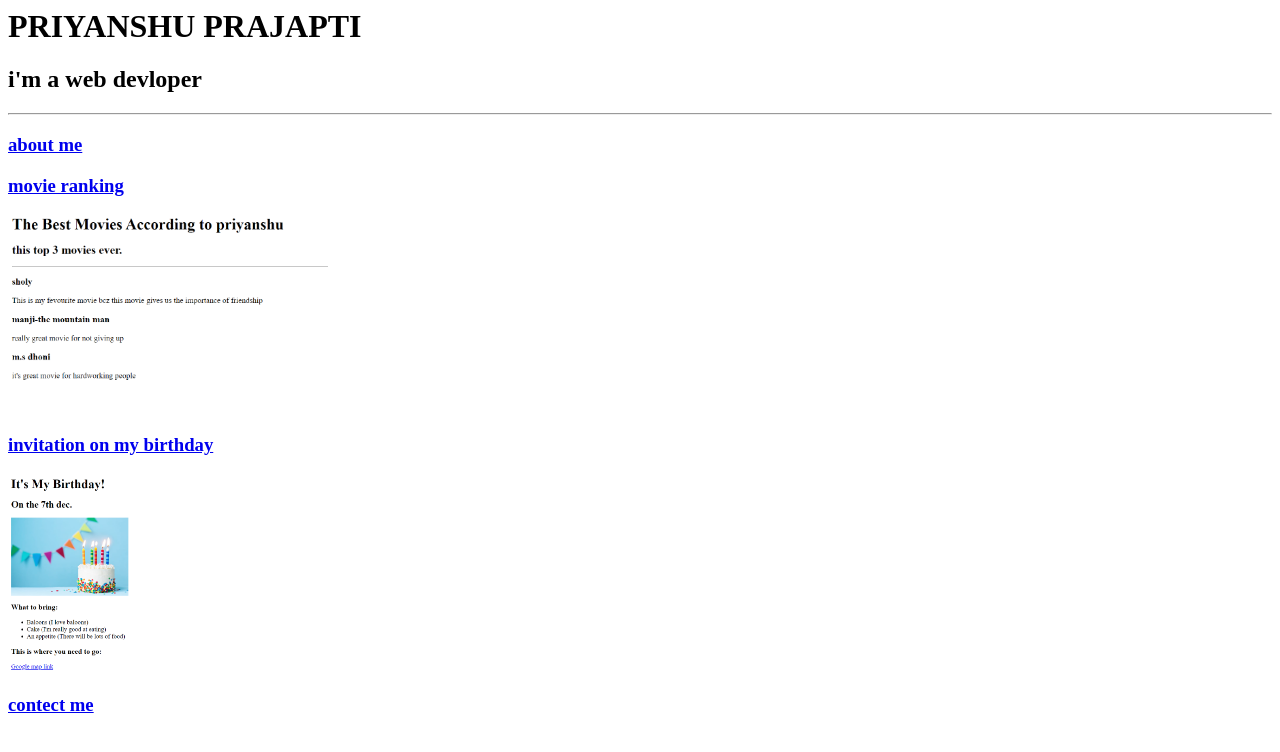
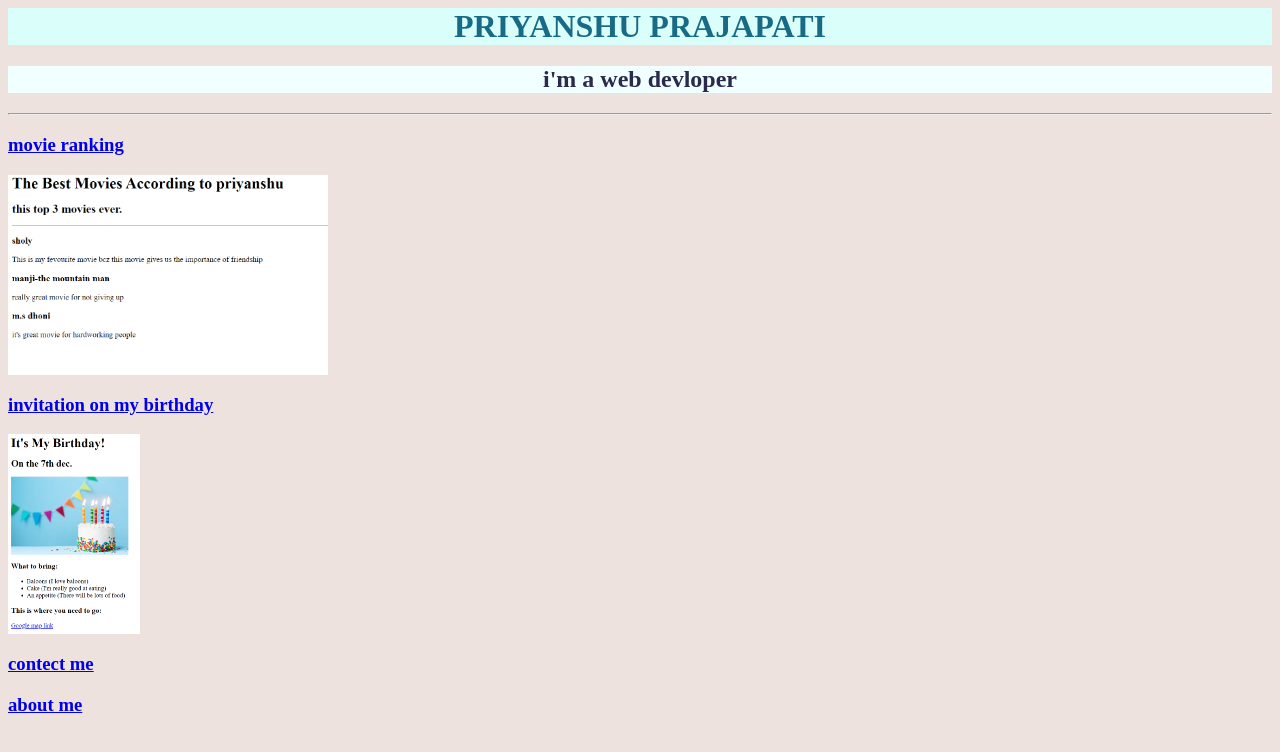
Before and after one commit to priyanshu7124/my-html-protfolio, a plain HTML site: page index.html in a window 1280 px wide. Drawn offline with Linux system fonts and the light colour scheme.

Commit message:
adding css

```diff
--- a/index.html
+++ b/index.html
@@ -1,25 +1,25 @@
-<!-- TODO 1: Create the HTML Boilerplate -->
+
 <!DOCTYPE .html>
 <html lang="eng">
 
 <head>
     <meta charset="UTF-8">
     <H1><title>"PEIYANSHU'S PROFOLIO"</title> </H1>
-
+    <link rel="stylesheet" href="style.css"/>
     </head>
 </head>
 <body>
-    <h1>PRIYANSHU PRAJAPTI</h1>
+    <h1>PRIYANSHU PRAJAPATI</h1>
     <h2>i'm a web devloper</h2>
 <hr/>
 
-    <h3><a href="./about.html"> about me</a> </h3>
-    <h3><a href="./movie-ranking.html">movie ranking</a></h3>
+
+    <h3 class="colour-in"><a href="./movie-ranking.html">movie ranking</a></h3>
      <img src="./birthday.png" height="200" alt="my movie project" >
 
-    <h3><a href="./birthday-invite.html">invitation on my birthday</a></h3>
+    <h3 class="colour-in"><a href="./birthday-invite.html">invitation on my birthday</a></h3>
    <img src="./movie .png" height="200" alt="my birthday project">
-    <h3><a href="./contact.html">contect me</a></h3>
-
+    <h3 class="colour-in"><a href="./contact.html">contect me</a></h3>
+    <h3 class="colour-in"><a href="./about.html"> about me</a> </h3>
 </body>
 </html>
--- /dev/null
+++ b/style.css
@@ -0,0 +1,12 @@
+body{
+    background-color: #EEE2DE;
+}
+h1{
+    color: #176B87; background-color: #DAFFFB;  text-align: center;
+}
+h2{
+    color: #2B2A4C; text-align: center; background-color: azure;
+}
+.colour-in{
+    color: #DAFFFB;
+}
```
